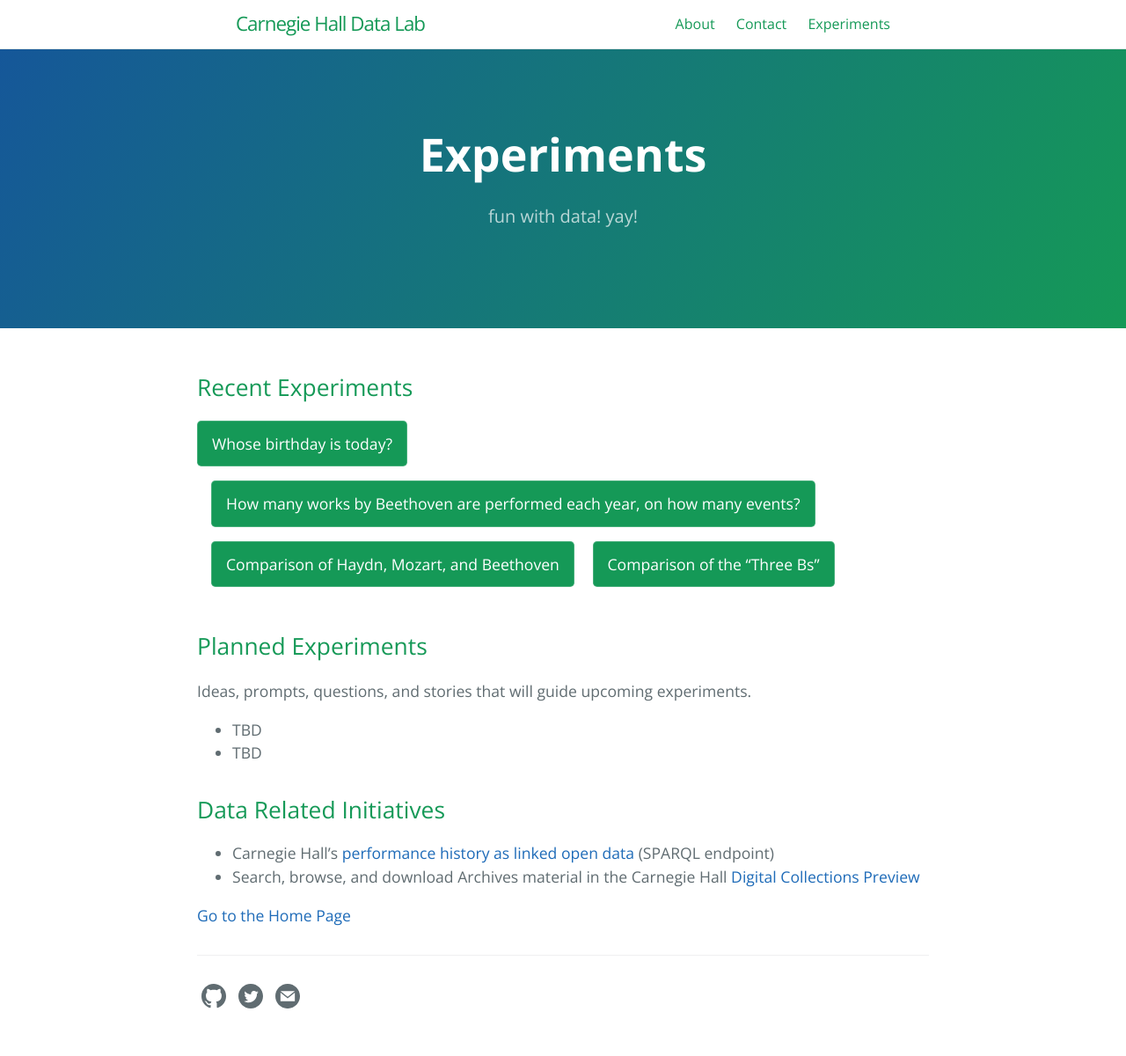
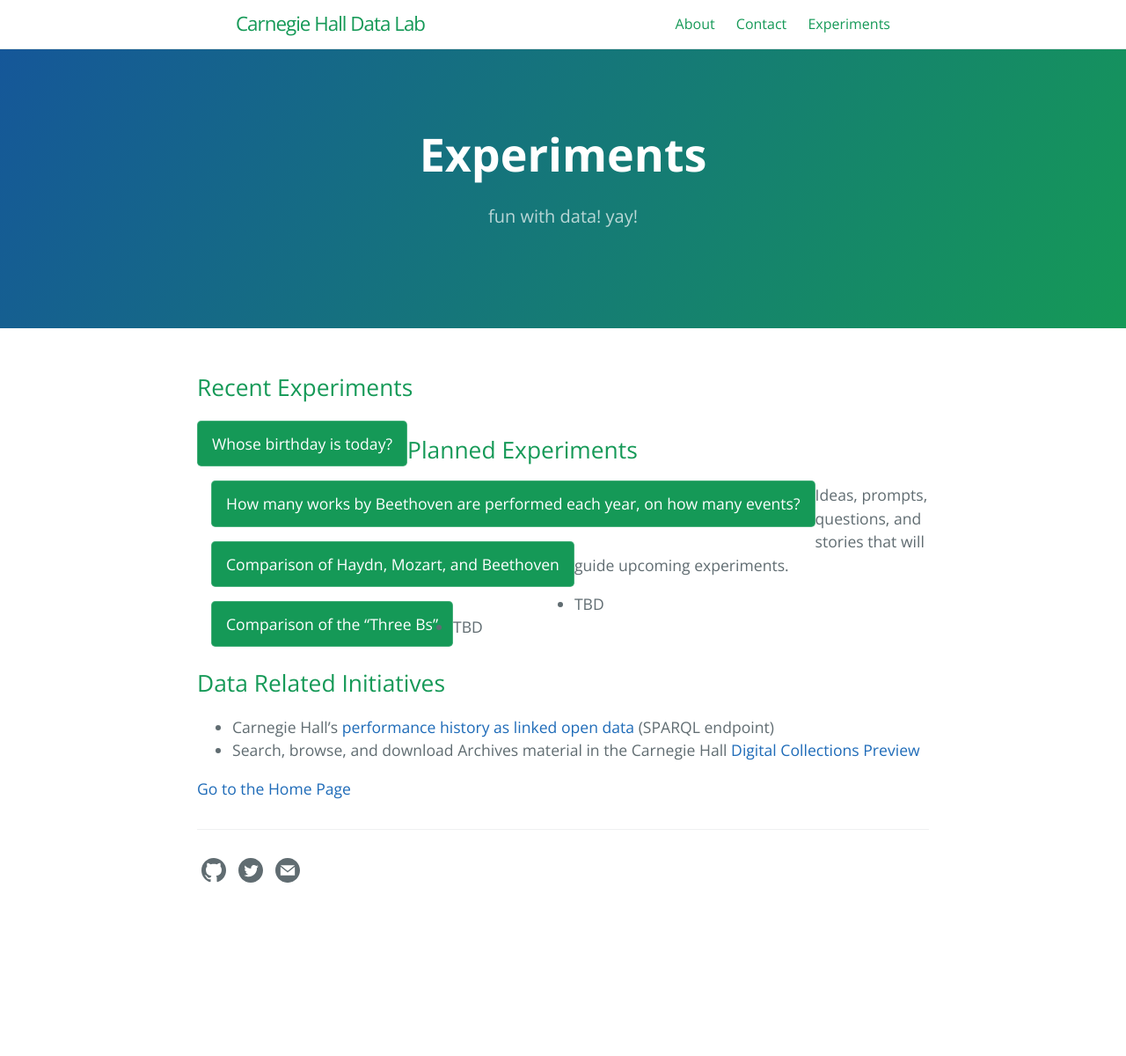
Before and after one commit to CarnegieHall/datalab, a Jekyll site: the page built from experiments.md, in a window 1280 px wide. Shown: the whole page at 88% size. Built offline with Jekyll 4.4.1, drawn with Linux system fonts in a browser that asks for light colours; after the commit the page ends 1057 px from its top, so only the background shows below that.

Commit message:
add float and clear properties to btn

```diff
--- a/_sass/jekyll-theme-cayman-blog.scss
+++ b/_sass/jekyll-theme-cayman-blog.scss
@@ -73,6 +73,8 @@ a {
   border-width: 1px;
   border-radius: 0.3rem;
   transition: color 0.2s, background-color 0.2s, border-color 0.2s;
+  float: left;
+  clear: left;
 
   &:hover {
     color: rgba(255, 255, 255, 1.0);
```
